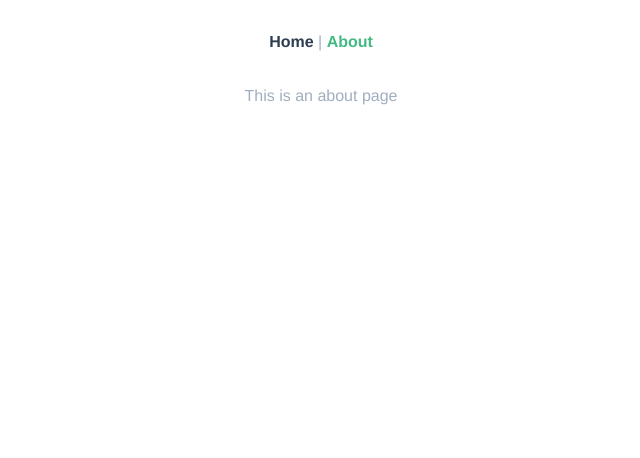
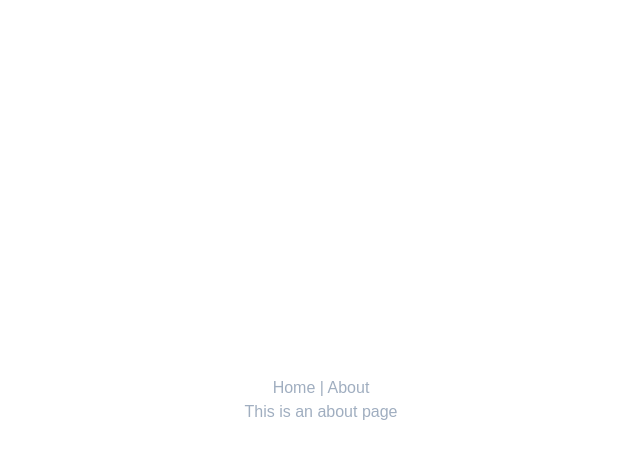
Before and after one commit to rueGooner/ryb-frontend, a Vue app: page /about in a window 1280 px wide. Shown: the top 458 px of the page, without its empty margins (319-959 px from the left). Built offline with nearby package versions, Linux system fonts and the light colour scheme; sample sign-in values are in the browser's storage.

Commit message:
install axios and create login redirect

```diff
--- a/package.json
+++ b/package.json
@@ -9,6 +9,7 @@
     "lint": "vue-cli-service lint"
   },
   "dependencies": {
+    "axios": "^0.21.0",
     "core-js": "^3.6.5",
     "vue": "^2.6.11",
     "vue-router": "^3.2.0",
--- a/src/App.vue
+++ b/src/App.vue
@@ -1,5 +1,5 @@
 <template>
-  <div id="app">
+  <div id="app" class="flex-container">
     <div id="nav">
       <router-link to="/">Home</router-link> |
       <router-link to="/about">About</router-link>
@@ -7,26 +7,3 @@
     <router-view/>
   </div>
 </template>
-
-<style lang="scss">
-#app {
-  font-family: Avenir, Helvetica, Arial, sans-serif;
-  -webkit-font-smoothing: antialiased;
-  -moz-osx-font-smoothing: grayscale;
-  text-align: center;
-  color: #2c3e50;
-}
-
-#nav {
-  padding: 30px;
-
-  a {
-    font-weight: bold;
-    color: #2c3e50;
-
-    &.router-link-exact-active {
-      color: #42b983;
-    }
-  }
-}
-</style>
--- a/src/router/index.js
+++ b/src/router/index.js
@@ -1,6 +1,5 @@
 import Vue from 'vue'
 import VueRouter from 'vue-router'
-import Home from '../views/Home.vue'
 
 Vue.use(VueRouter)
 
@@ -8,14 +7,16 @@ const routes = [
   {
     path: '/',
     name: 'Home',
-    component: Home
+    component: () => import(/* webpackChunkName: "home" */ '../views/Home.vue')
+  },
+  {
+    path: '/login',
+    name: 'Login',
+    component: () => import(/* webpackChunkName: "login" */ '../views/Login.vue')
   },
   {
     path: '/about',
     name: 'About',
-    // route level code-splitting
-    // this generates a separate chunk (about.[hash].js) for this route
-    // which is lazy-loaded when the route is visited.
     component: () => import(/* webpackChunkName: "about" */ '../views/About.vue')
   }
 ]
@@ -26,4 +27,13 @@ const router = new VueRouter({
   routes
 })
 
+router.beforeEach((to, from, next) => {
+  console.log('BEFORE_EACH', to);
+  console.log('BEFORE_EACH', from);
+  console.log('BEFORE_EACH', next);
+  const isAuthenticated = localStorage.getItem('token');
+  if (to.name !== 'Login' && !isAuthenticated) next({ name: 'Login' })
+  else next()
+});
+
 export default router
--- a/src/store/index.js
+++ b/src/store/index.js
@@ -9,8 +9,6 @@ const vuexLocalStorage = new VuexPersist({
   storage: window.localStorage,
   reducer: state => ({
     auth: state.auth,
-    notifications: state.notifications,
-    loading: state.loading,
   }),
 });
 
--- /dev/null
+++ b/src/store/modules/auth.js
@@ -0,0 +1,32 @@
+import axios from 'axios';
+
+const defaultState = () => ({
+  user: '',
+  token: ''
+});
+
+export const state = defaultState();
+
+export const getters = {
+  getterValue: state => {
+    return state.value
+  }
+}
+
+export const mutations = {
+  updateValue: (state, payload) => {
+    state.value = payload
+  }
+}
+
+export const actions = {
+  async handleLogin({ commit }, user) {
+    try {
+      const loginAttempt = await axios.post('login', user);
+      console.log('LOGIN ATTEMPT', loginAttempt);
+      await commit('SET_USER', loginAttempt.user);
+    } catch (error) {
+      console.log('ERROR @ LOGIN', error.response);
+    }
+  }
+}
--- /dev/null
+++ b/src/views/Login.vue
@@ -0,0 +1,15 @@
+<template>
+  <div>
+    <h1>LOGIN PAGE</h1>
+  </div>
+</template>
+
+<script>
+  export default {
+    name: 'Login'
+  }
+</script>
+
+<style lang="scss" scoped>
+
+</style>
```
Also changed, not shown: 1 other file (tests, documents, lock files or other folders).
